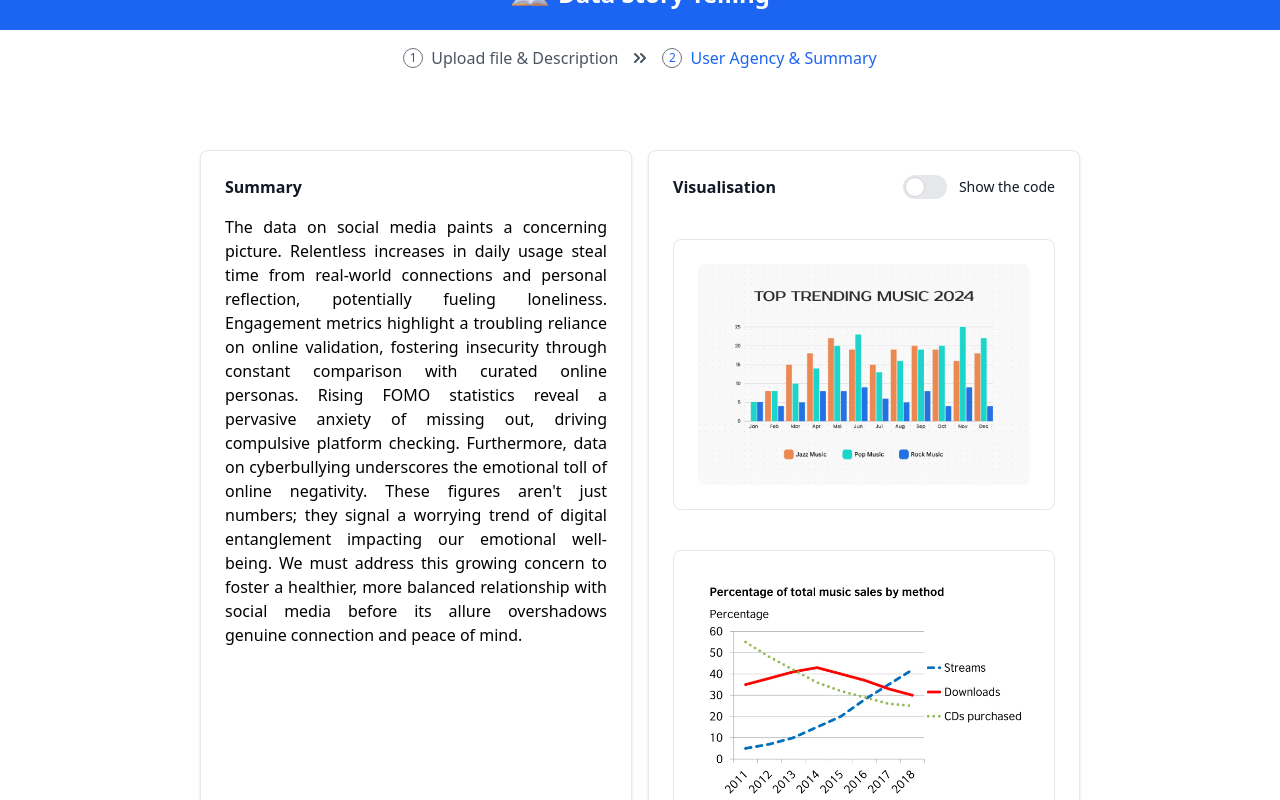
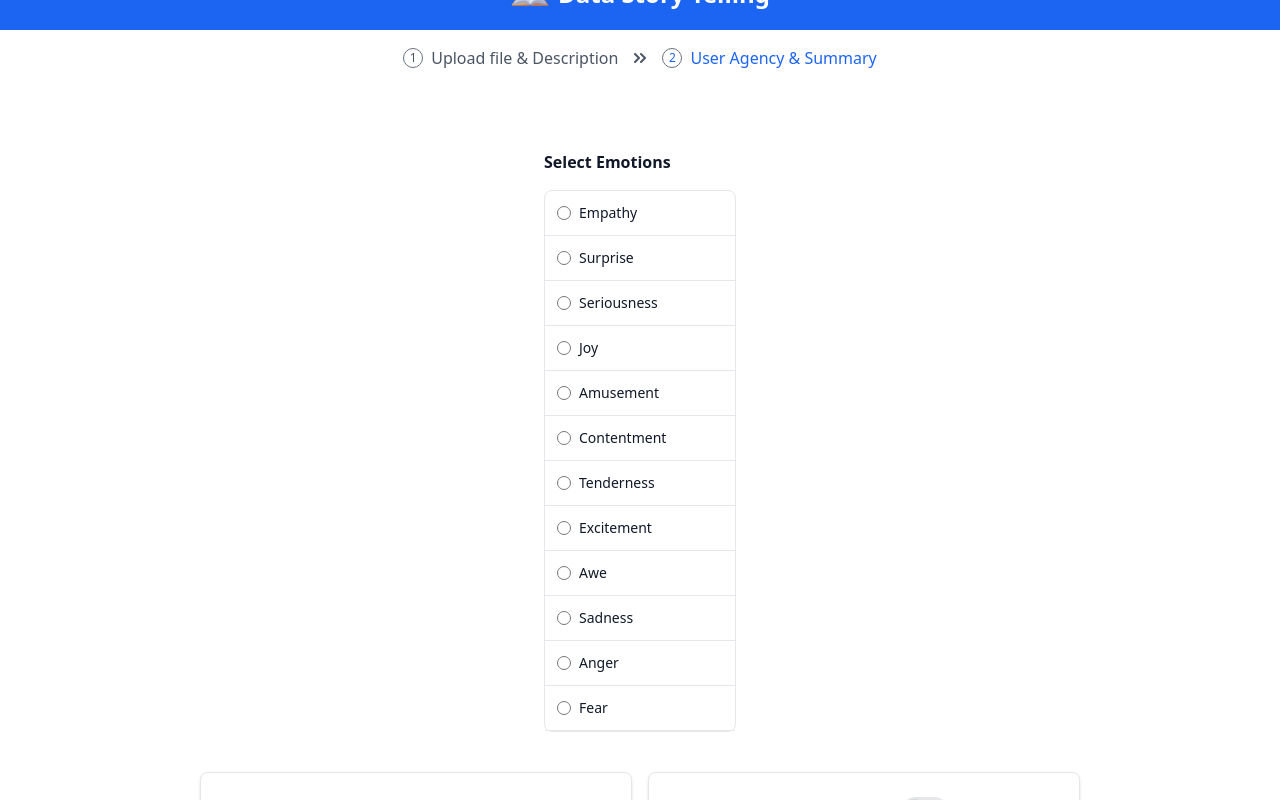
Before and after one commit to ikenichaa/llm-app, a React (Vite) app: page / in a window 1280 px wide. Both pictures are taken after a click on the button "Next". Shown: the part 50-850 px from the top of the page. Built offline with nearby package versions, Linux system fonts and the light colour scheme.

Commit message:
feat: combine page 2 and 3

```diff
--- a/src/pages/SummaryStep.tsx
+++ b/src/components/Summary.tsx
@@ -1,6 +1,7 @@
 import { useState, useRef, useEffect } from "react";
+import { mockVisualizedCode } from "../constatnt/mock";
 import { Card } from "flowbite-react";
-import Toggle from "../components/Toggle";
+import Toggle from "./Toggle";
 
 import hljs from "highlight.js";
 import "highlight.js/styles/monokai.css";
@@ -23,51 +24,6 @@ const SummaryStep = ({
     setToggleCode(status);
   };
 
-  const visualization = [
-    {
-      key: "1",
-      image: "/src/assets/mock-graph-1.png",
-      code: `import matplotlib.pyplot as plt
-
-      # Sample data
-      x = [1, 2, 3, 4, 5]
-      y = [2, 4, 1, 5, 3]
-
-      # Create a simple line plot
-      plt.plot(x, y)
-
-      # Add labels and title
-      plt.xlabel("X-axis")
-      plt.ylabel("Y-axis")
-      plt.title("Simple Line Plot")
-
-      # Display the plot
-      plt.show()
-    `,
-    },
-    {
-      key: "2",
-      image: "/src/assets/mock-graph-2.png",
-      code: `import matplotlib.pyplot as plt
-
-      # Sample data
-      x = [1, 2, 3, 4, 5]
-      y = [2, 4, 1, 5, 3]
-
-      # Create a simple line plot
-      plt.plot(x, y)
-
-      # Add labels and title
-      plt.xlabel("X-axis")
-      plt.ylabel("Y-axis")
-      plt.title("Simple Line Plot")
-
-      # Display the plot
-      plt.show()
-    `,
-    },
-  ];
-
   const PythonCodeBlock: React.FC<PythonCodeBlockProps> = ({ code }) => {
     const codeRef = useRef<HTMLElement>(null); // Ref to the <code> element
 
@@ -87,7 +43,7 @@ const SummaryStep = ({
   };
 
   const VisualizationObject = () => {
-    const cardObjects = visualization.map((viz) => (
+    const cardObjects = mockVisualizedCode.map((viz) => (
       <Card key={viz.key} className="mb-4">
         <img
           className="h-auto max-w-full rounded-lg"
@@ -124,7 +80,7 @@ const SummaryStep = ({
           {!toggleCode && <VisualizationObject />}
 
           {toggleCode &&
-            visualization.map((item) => (
+            mockVisualizedCode.map((item) => (
               <PythonCodeBlock key={item.key} code={item.code} />
             ))}
         </div>
--- a/src/pages/EmotionStep.tsx
+++ b/src/components/UserAgency.tsx
@@ -1,4 +1,5 @@
-import Loading from "../components/Loading";
+import Loading from "./Loading";
+import { emotions as emotion_list } from "../constatnt/emotions";
 
 interface Prop {
   emotionStepperEmitEmotion: (emotion: string) => void;
@@ -15,29 +16,6 @@ const EmotionStep = ({
 }: {
   props: Prop;
 }) => {
-  const emotionList = [
-    {
-      id: "1",
-      name: "Happy",
-    },
-    {
-      id: "2",
-      name: "Sad",
-    },
-    {
-      id: "3",
-      name: "Fear",
-    },
-    {
-      id: "4",
-      name: "Joy",
-    },
-    {
-      id: "5",
-      name: "Nostalgic",
-    },
-  ];
-
   const EmotionListSelection = () => {
     const handleEmotionChange = (name: string) => {
       props.emotionStepperEmitEmotion(name);
@@ -46,7 +24,7 @@ const EmotionStep = ({
     return (
       <>
         <ul className="w-48 text-sm font-medium text-gray-900 bg-white border border-gray-200 rounded-lg dark:bg-gray-700 dark:border-gray-600 dark:text-white">
-          {emotionList.map((emotion) => (
+          {emotion_list.map((emotion) => (
             <li
               key={emotion.id}
               className="w-full border-b border-gray-200 rounded-t-lg dark:border-gray-600"
--- /dev/null
+++ b/src/constatnt/emotions.ts
@@ -0,0 +1,50 @@
+export const emotions = [
+  {
+    id: "1",
+    name: "Empathy",
+  },
+  {
+    id: "2",
+    name: "Surprise",
+  },
+  {
+    id: "3",
+    name: "Seriousness",
+  },
+  {
+    id: "4",
+    name: "Joy",
+  },
+  {
+    id: "5",
+    name: "Amusement",
+  },
+  {
+    id: "6",
+    name: "Contentment",
+  },
+  {
+    id: "7",
+    name: "Tenderness",
+  },
+  {
+    id: "8",
+    name: "Excitement",
+  },
+  {
+    id: "9",
+    name: "Awe",
+  },
+  {
+    id: "10",
+    name: "Sadness",
+  },
+  {
+    id: "11",
+    name: "Anger",
+  },
+  {
+    id: "12",
+    name: "Fear",
+  },
+];
--- /dev/null
+++ b/src/constatnt/mock.ts
@@ -0,0 +1,47 @@
+export const mockSummaryText =
+  "The data on social media paints a concerning picture. Relentless increases in daily usage steal time from real-world connections and personal reflection, potentially fueling loneliness. Engagement metrics highlight a troubling reliance on online validation, fostering insecurity through constant comparison with curated online personas. Rising FOMO statistics reveal a pervasive anxiety of missing out, driving compulsive platform checking. Furthermore, data on cyberbullying underscores the emotional toll of online negativity. These figures aren't just numbers; they signal a worrying trend of digital entanglement impacting our emotional well-being. We must address this growing concern to foster a healthier, more balanced relationship with social media before its allure overshadows genuine connection and peace of mind.";
+
+export const mockVisualizedCode = [
+  {
+    key: "1",
+    image: "/src/assets/mock-graph-1.png",
+    code: `import matplotlib.pyplot as plt
+
+      # Sample data
+      x = [1, 2, 3, 4, 5]
+      y = [2, 4, 1, 5, 3]
+
+      # Create a simple line plot
+      plt.plot(x, y)
+
+      # Add labels and title
+      plt.xlabel("X-axis")
+      plt.ylabel("Y-axis")
+      plt.title("Simple Line Plot")
+
+      # Display the plot
+      plt.show()
+    `,
+  },
+  {
+    key: "2",
+    image: "/src/assets/mock-graph-2.png",
+    code: `import matplotlib.pyplot as plt
+
+      # Sample data
+      x = [1, 2, 3, 4, 5]
+      y = [2, 4, 1, 5, 3]
+
+      # Create a simple line plot
+      plt.plot(x, y)
+
+      # Add labels and title
+      plt.xlabel("X-axis")
+      plt.ylabel("Y-axis")
+      plt.title("Simple Line Plot")
+
+      # Display the plot
+      plt.show()
+    `,
+  },
+];
--- a/src/layouts/Stepper.tsx
+++ b/src/layouts/Stepper.tsx
@@ -1,18 +1,14 @@
 import { useState } from "react";
-import UploadStep from "../pages/UploadStep";
-import SummaryStep from "../pages/SummaryStep";
-import EmotionStep from "../pages/EmotionStep";
 
+import FirstPage from "../pages/FirstPage";
+import SecondPage from "../pages/SecondPage";
+
+type steps = "first" | "second";
 const Stepper = () => {
-  const mockSummaryText =
-    "The data on social media paints a concerning picture. Relentless increases in daily usage steal time from real-world connections and personal reflection, potentially fueling loneliness. Engagement metrics highlight a troubling reliance on online validation, fostering insecurity through constant comparison with curated online personas. Rising FOMO statistics reveal a pervasive anxiety of missing out, driving compulsive platform checking. Furthermore, data on cyberbullying underscores the emotional toll of online negativity. These figures aren't just numbers; they signal a worrying trend of digital entanglement impacting our emotional well-being. We must address this growing concern to foster a healthier, more balanced relationship with social media before its allure overshadows genuine connection and peace of mind.";
-  type steps = "first" | "second";
   const [activeStep, setActiveStep] = useState<steps>("first");
 
   const [uploadedFile, setUploadedFile] = useState<File | null>(null);
   const [storyDescription, setStoryDescription] = useState<string>("");
-  const [selectedEmotion, setSelectedEmotion] = useState<string>("");
-  const [isLoadingEmotion, setLoadingEmotion] = useState<boolean>(false);
 
   const handleFileChange = (file: File) => {
     setUploadedFile(file);
@@ -22,22 +18,18 @@ const Stepper = () => {
     setStoryDescription(description);
   };
 
-  const handleEmotionChange = (emotion: string) => {
-    setSelectedEmotion(emotion);
-  };
-
-  const nextStep = () => {
+  const nextStep = (): steps => {
     return "second";
   };
 
-  const previousStep = () => {
+  const previousStep = (): steps => {
     return "first";
   };
 
   const StepperBody = () => {
     if (activeStep === "first") {
       return (
-        <UploadStep
+        <FirstPage
           props={{
             fileEmitter: handleFileChange,
             descriptionEmitter: handleDescriptionChange,
@@ -49,7 +41,7 @@ const Stepper = () => {
       );
     }
 
-    return <SummaryStep props={{ summaryText: mockSummaryText }} />;
+    return <SecondPage />;
   };
 
   return (
--- /dev/null
+++ b/src/pages/SecondPage.tsx
@@ -0,0 +1,30 @@
+import { useState } from "react";
+
+import { mockSummaryText } from "../constatnt/mock";
+
+import UserAgency from "../components/UserAgency";
+import Summary from "../components/Summary";
+
+const SecondPage = () => {
+  const [isLoadingEmotion, setLoadingEmotion] = useState<boolean>(false);
+  const [selectedEmotion, setSelectedEmotion] = useState<string>("");
+  const handleEmotionChange = (emotion: string) => {
+    setSelectedEmotion(emotion);
+  };
+
+  return (
+    <>
+      <UserAgency
+        props={{
+          isLoading: isLoadingEmotion,
+          emotion: selectedEmotion,
+          emotionStepperEmitEmotion: handleEmotionChange,
+        }}
+      />
+
+      <Summary props={{ summaryText: mockSummaryText }} />
+    </>
+  );
+};
+
+export default SecondPage;
```
Also changed, not shown: src/pages/FirstPage.tsx (renamed from src/pages/UploadStep.tsx).
